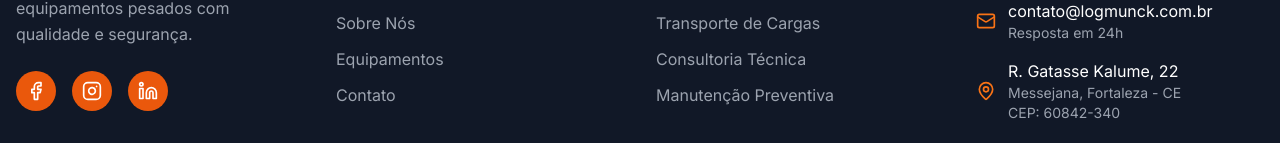
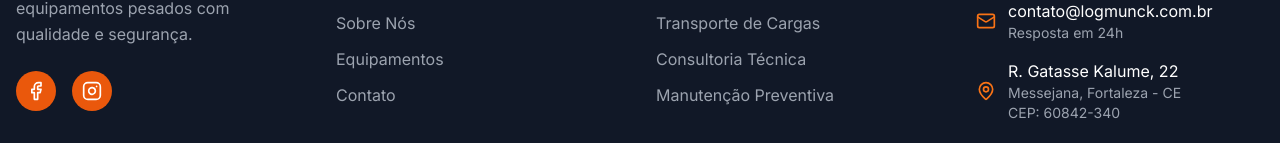
Before and after one commit to sdiksoft/munck-moderno-visual, a React (Vite) app: page / in a window 1280 px wide. Shown: the part 5883-6026 px from the top of the page. Built offline with nearby package versions, Linux system fonts and the light colour scheme.

Commit message:
Remove LinkedIn link
Remove o link do LinkedIn do componente Footer.
Files edited: `src/components/Footer.tsx`.

```diff
--- a/src/components/Footer.tsx
+++ b/src/components/Footer.tsx
@@ -1,5 +1,5 @@
 
-import { Phone, Mail, MapPin, Clock, Facebook, Instagram, Linkedin } from 'lucide-react';
+import { Phone, Mail, MapPin, Clock, Facebook, Instagram } from 'lucide-react';
 
 const Footer = () => {
   const whatsappNumber = "5585986161559";
@@ -24,9 +24,6 @@ const Footer = () => {
               </a>
               <a href="https://www.instagram.com/logmunck/" className="w-10 h-10 bg-orange-600 rounded-full flex items-center justify-center hover:bg-orange-700 transition-colors">
                 <Instagram className="h-5 w-5" />
-              </a>
-              <a href="#" className="w-10 h-10 bg-orange-600 rounded-full flex items-center justify-center hover:bg-orange-700 transition-colors">
-                <Linkedin className="h-5 w-5" />
               </a>
             </div>
           </div>
```
